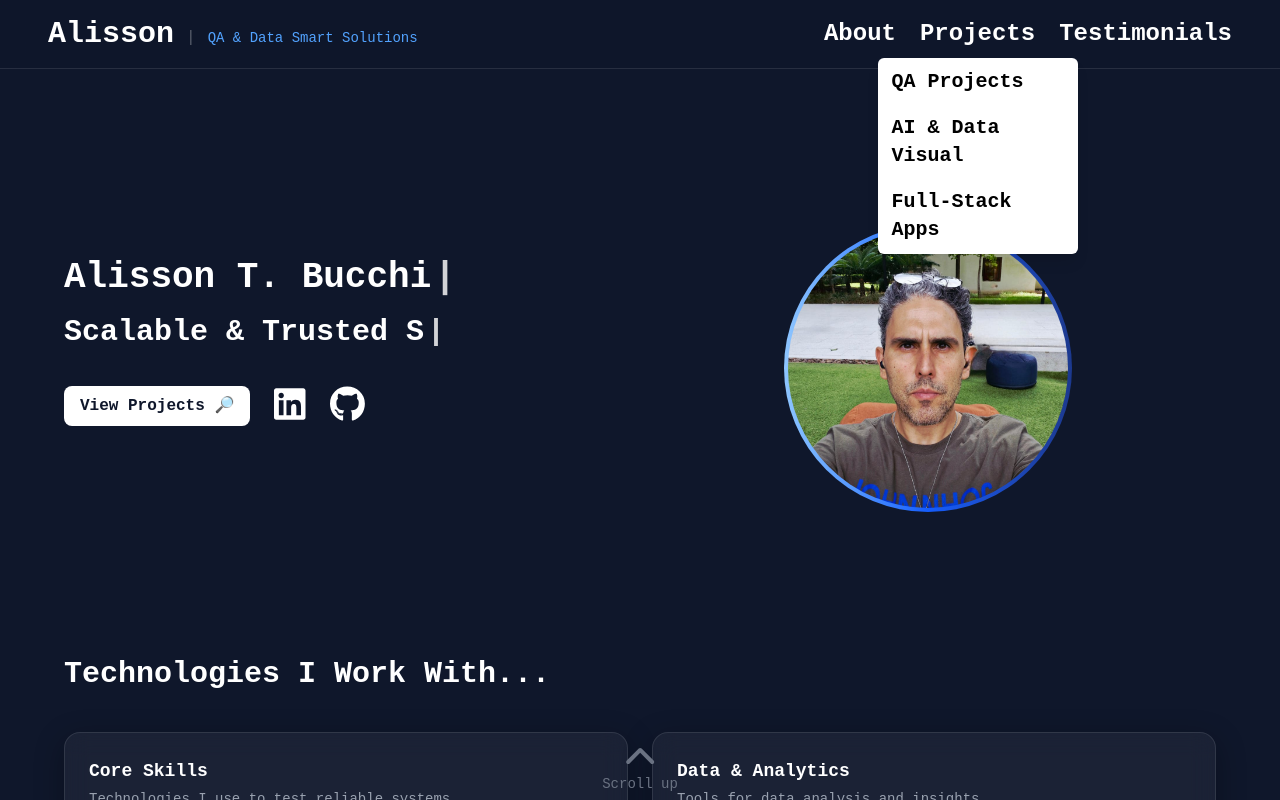
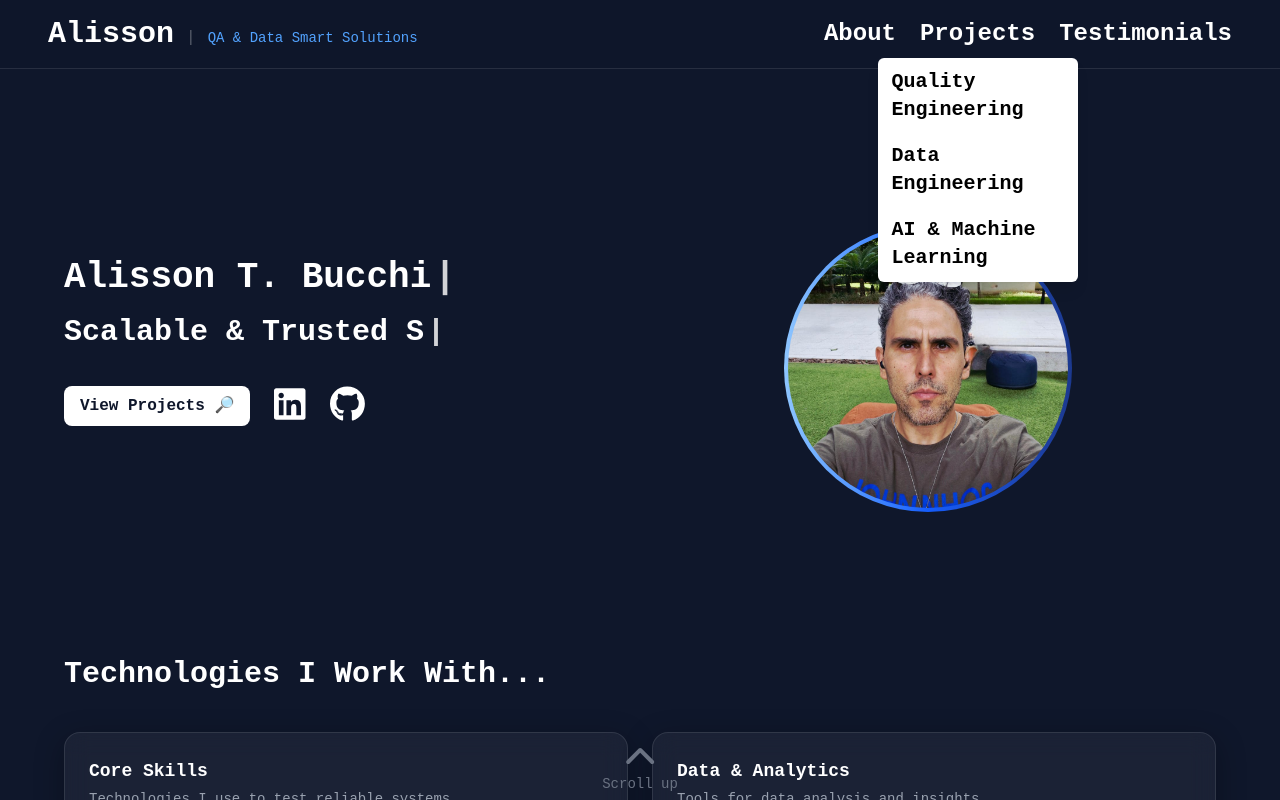
Before and after one commit to alisson-t-bucchi/portfolio-react-js, a React (Vite) app: page / in a window 1280 px wide. Both pictures are taken after a click on the button "Projects". Shown: the top 800 px of the page. Built offline with nearby package versions, Linux system fonts and the light colour scheme.

Commit message:
update project names in layout.jsx

```diff
--- a/src/components/Layout.jsx
+++ b/src/components/Layout.jsx
@@ -46,9 +46,9 @@ export default function Layout({ children }) {
                         Projects
                     </button>
                     <div className={`${projectsOpen ? "block" : "hidden"} lg:group-hover:block absolute z-10 mt-2 bg-white rounded-md shadow-lg p-0.5 space-y-0.5 text-xl text-black min-w-[200px] lg:left-1/2 lg:-translate-x-1/2`}>
-                        <a href="#qa" className="block hover:bg-white px-3 py-2 rounded">QA Projects</a>
-                        <a href="#ai-dataviz" className="block hover:bg-white px-3 py-2 rounded">AI & Data Visual</a>
-                        <a href="#fullstack" className="block hover:bg-white px-3 py-2 rounded">Full-Stack Apps</a>
+                        <a href="#qa" className="block hover:bg-white px-3 py-2 rounded">Quality Engineering</a>
+                        <a href="#ai-dataviz" className="block hover:bg-white px-3 py-2 rounded">Data Engineering</a>
+                        <a href="#fullstack" className="block hover:bg-white px-3 py-2 rounded">AI & Machine Learning</a>
                     </div>
                 </div>
                 <a href="#testimonials" className="hover:text-blue-600 transition-colors duration-300 transform hover:scale-110">Testimonials</a>
```
